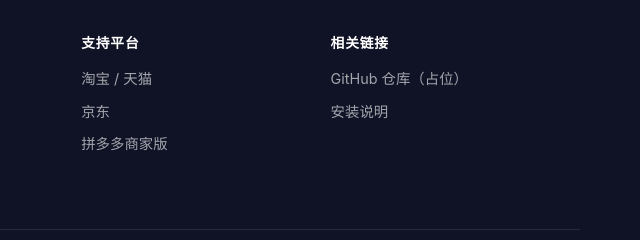
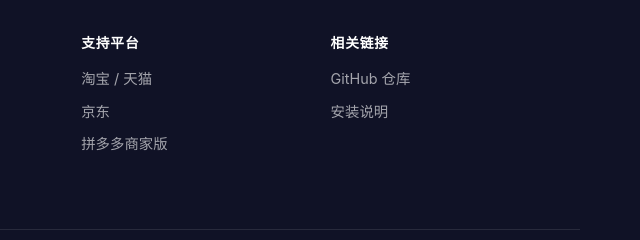
Before and after one commit to PotatoNB666/gitDemo, a browser extension: page docs/index.html in a window 1280 px wide. Shown: the part 3385-3625 px from the top of the page, 640-1280 px from the left. Drawn offline with Linux system fonts and the light colour scheme.

Commit message:
docs: 补充官网线上地址并替换 GitHub 占位链接

```diff
--- a/docs/index.html
+++ b/docs/index.html
@@ -373,7 +373,7 @@
         <div class="footer__col">
           <h3>相关链接</h3>
           <ul>
-            <li><a href="https://github.com/" target="_blank" rel="noopener noreferrer">GitHub 仓库（占位）</a></li>
+            <li><a href="https://github.com/PotatoNB666/gitDemo" target="_blank" rel="noopener noreferrer">GitHub 仓库</a></li>
             <li><a href="#install">安装说明</a></li>
           </ul>
         </div>
```
Also changed, not shown: README.md.
